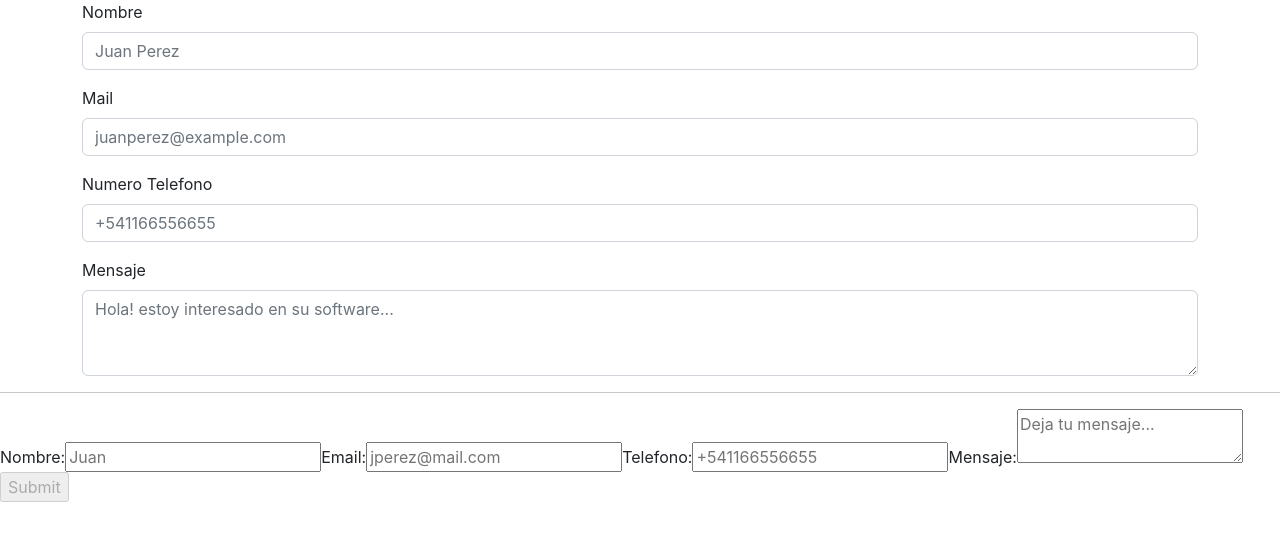
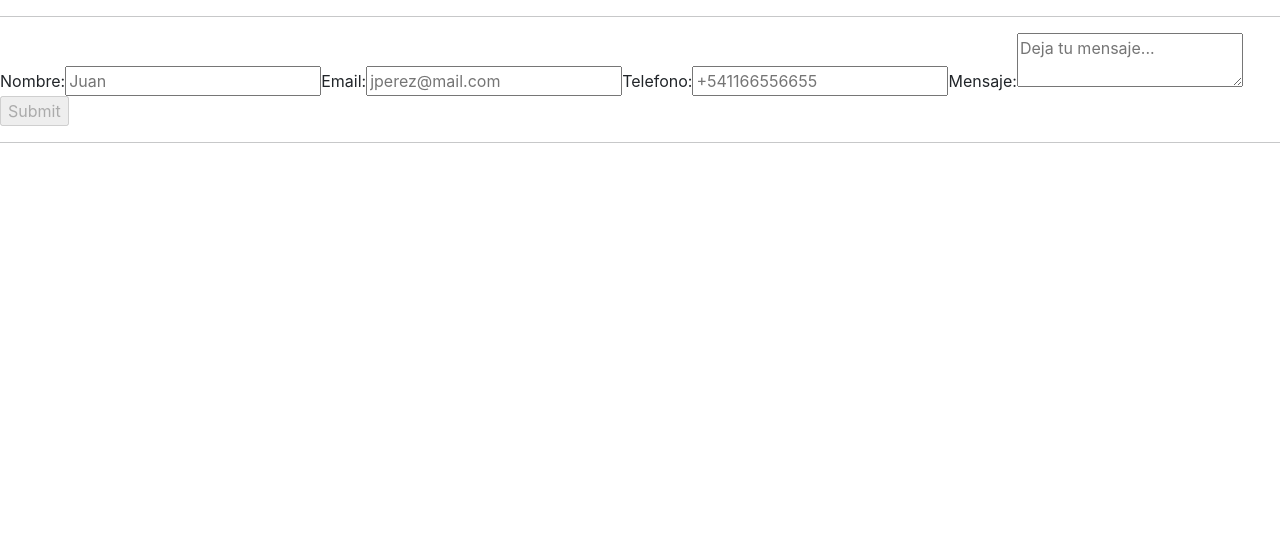
Before and after one commit to cdoller/turnero-front, a React (Create React App) app: page / in a window 1280 px wide. Shown: the top 540 px of the page. Built offline with nearby package versions, Linux system fonts and the light colour scheme.

Commit message:
url de produccion actualizada

```diff
--- a/src/containers/Contact2.js
+++ b/src/containers/Contact2.js
@@ -18,9 +18,10 @@ const Contact2 = ()=>{
 
     const handleSubmit = (event)=>{
         event.preventDefault();
-        //http://127.0.0.1:8000/api/insertarContacto
+        // LOCAL http://127.0.0.1:8000/api/insertarContacto
+        // PRODUCCION https://turnero-proyecto-integrador.herokuapp.com/api/insertarContacto
         axios({
-            url: "http://127.0.0.1:8000/api/insertarContacto",
+            url: "https://turnero-proyecto-integrador.herokuapp.com/api/insertarContacto",
             method: "POST",
             data: user
         }).then((response)=>{
--- a/src/routes/App.js
+++ b/src/routes/App.js
@@ -7,9 +7,9 @@ import Contact2 from '../containers/Contact2';
 function App() {
   return (
     <div className="App">
-      <Contact></Contact>
-      <hr></hr>
+      <hr />
       <Contact2></Contact2>
+      <hr />
     </div>
   );
 }
```
